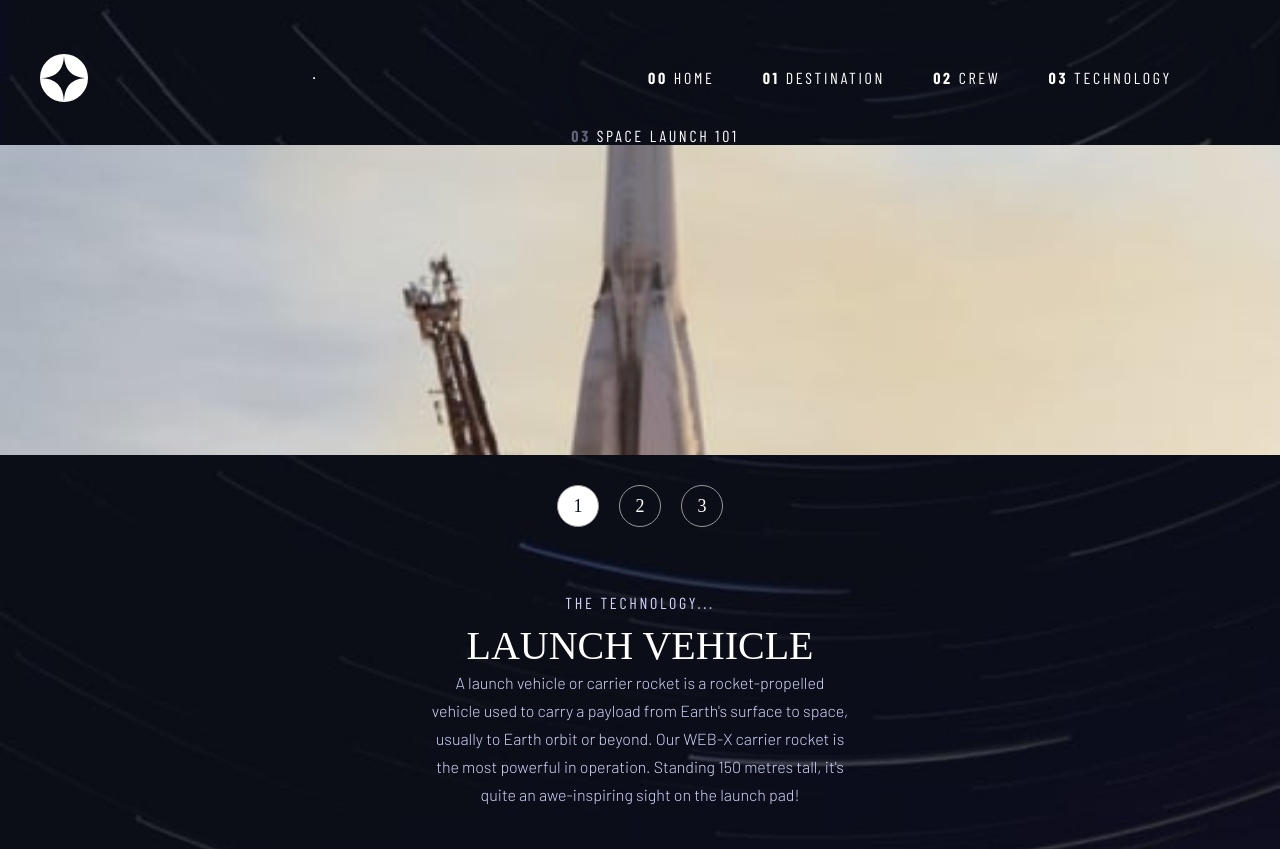
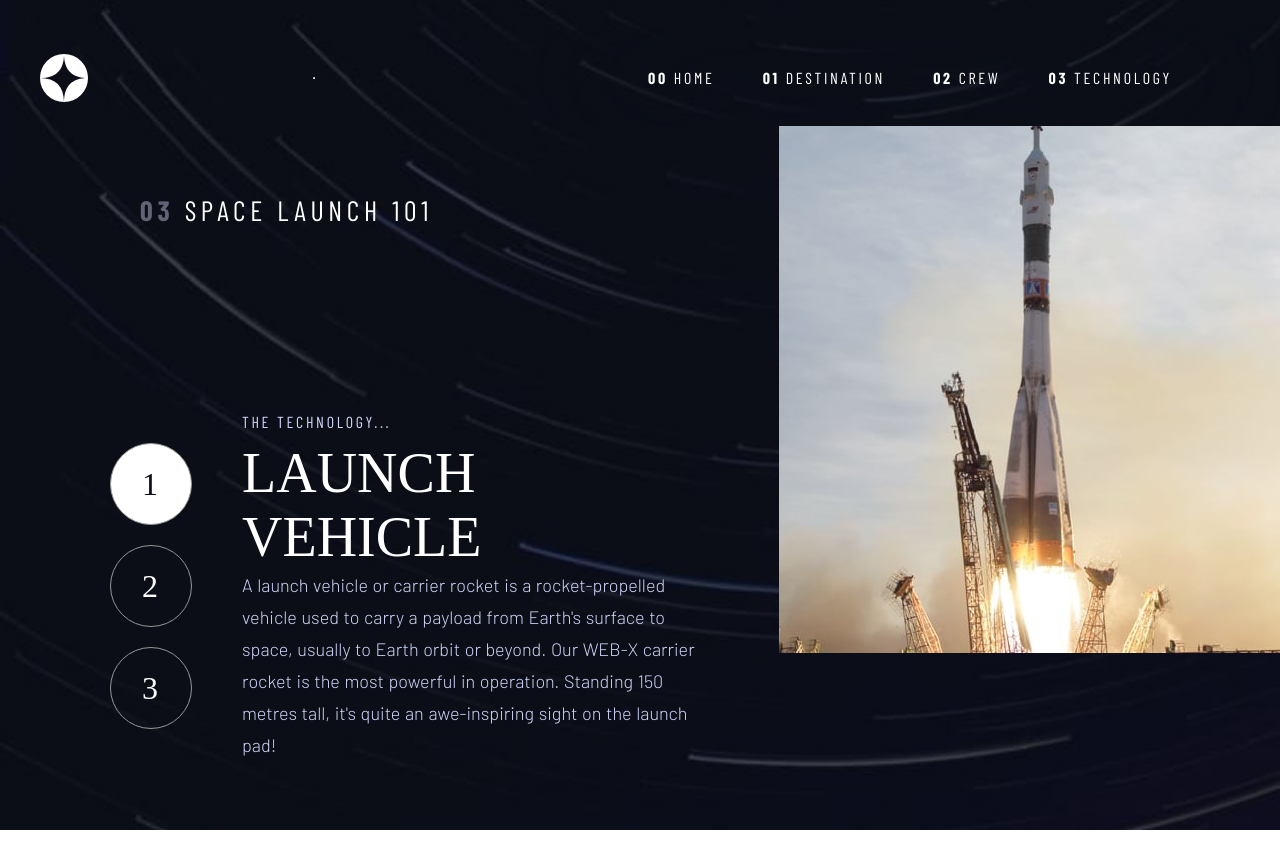
Before and after one commit to teadulellari/Space-tourism-multi-page-website, a React (Vite) app: page /tech in a window 1280 px wide. Built offline with nearby package versions, Linux system fonts and the light colour scheme; a web font is replaced by a local one.

Commit message:
finishing the desktop styling of the components

```diff
--- a/src/components/Tech.jsx
+++ b/src/components/Tech.jsx
@@ -37,10 +37,10 @@ const Tech = ({ tech }) => {
           <span className="bold-number">03 </span>Space Launch 101
         </span>
       </div>
-      <div>
+      <div className="tech-image">
       <img  src={new URL(images.portrait, import.meta.url).href} alt={name} />
       </div>
-      <div>
+      <div className="full-info">
         <ul>
           {tech.map((technology, index) => (
             <li key={technology.name}>
@@ -57,7 +57,7 @@ const Tech = ({ tech }) => {
             </li>
           ))}
         </ul>
-      </div>
+
       <div className="tech-full-data">
       <div className="tech-data">
         <h3>The Technology...</h3>
@@ -67,6 +67,7 @@ const Tech = ({ tech }) => {
         <p>{description}</p>
       </div>
       </div>
+      </div>
     </div>
   );
 };
--- a/src/styling/tech.css
+++ b/src/styling/tech.css
@@ -37,6 +37,8 @@
 
 .tech-container ul {
   padding: 0;
+  display: flex;
+  flex-direction: row;
   text-align: center;
 }
 
@@ -129,3 +131,118 @@
   }
 
 }
+
+@media screen and (min-width: 1024px) {
+  :root {
+    --techImg: url("../assets/technology/background-technology-tablet.jpg") center/cover no-repeat;
+  }
+
+  .tech-container {
+    overflow-x: hidden;
+    display: grid;
+    grid-template-rows: 1fr 3fr;
+    grid-template-columns: 2fr 1fr;
+    gap: 40px;
+    justify-items: start;
+    margin: 0;
+    align-items: center;
+   padding-left: 100px;
+  }
+
+  .tech-container img {
+    width: 515px;
+    height: 527px;
+    object-fit: cover;
+    margin: 0;
+    grid-row: 1 / span 2;
+    grid-column: 2;
+    align-self: center;
+  }
+  .tech-container .tech-image{
+    grid-row: 1 / span 2;
+    grid-column: 2;
+    align-self: center;
+    justify-self: center;
+    width: 568px;
+    height: 712px;
+  }
+
+  .tech-container .title {
+    font-size: 28px;
+    letter-spacing: 4.72px;
+
+    align-self: center;
+    padding-left: 40px;
+  }
+
+ .full-info{
+  grid-row: 2;
+    grid-column: 1;
+    display: flex;
+    flex-direction: row;
+    justify-content: space-between;
+    align-items: center;
+    justify-items: flex-start;
+
+ }
+
+  .tech-full-data {
+    width: 470px;
+    padding: 0;
+    text-align: start;
+    padding-left: 40px;
+
+  }
+
+  .tech-container .circle-list {
+    display: flex;
+    flex-direction: row;
+    justify-content: space-between;
+    align-items: start;
+  }
+
+  .tech-container .circle-number {
+    display: inline-block;
+    width: 80px;
+    height: 80px;
+    font-size: 32px;
+    letter-spacing: 2px;
+    text-align: center;
+    text-decoration: none;
+    line-height: 80px;
+  }
+
+
+  .tech-container h1 {
+    font-size: 56px;
+    margin: 0;
+    text-align: left;
+    padding-top: 10px;
+  }
+
+  .tech-container h3 {
+    font-size: 16px;
+    letter-spacing: 2.7px;
+    line-height: auto;
+  }
+
+  .tech-container p {
+    line-height: 32px;
+    font-size: 18px;
+    text-align: start;
+    word-spacing: 1px;
+    padding: 0;
+    margin: 0;
+  }
+
+  .tech-data {
+    margin: 0px;
+  }
+  .tech-container ul {
+    padding: 0;
+    display: flex;
+    flex-direction: column;
+    text-align: center;
+    width: fit-content;
+  }
+}
```
